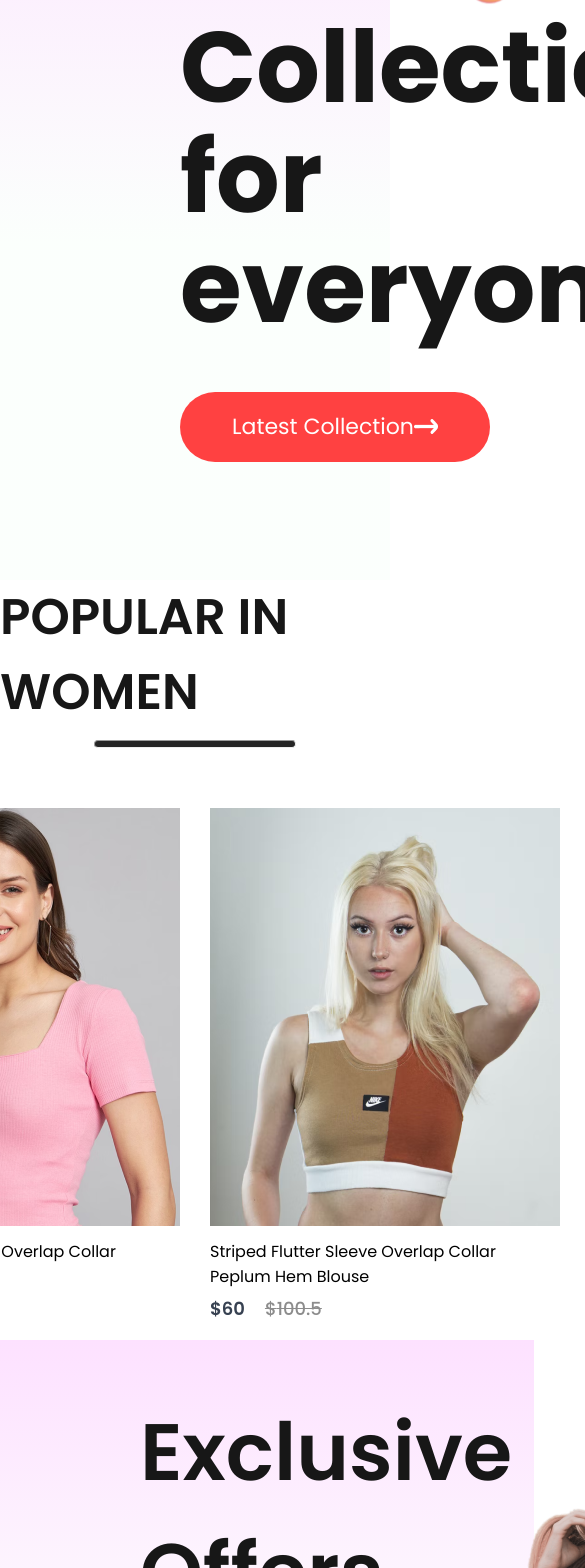
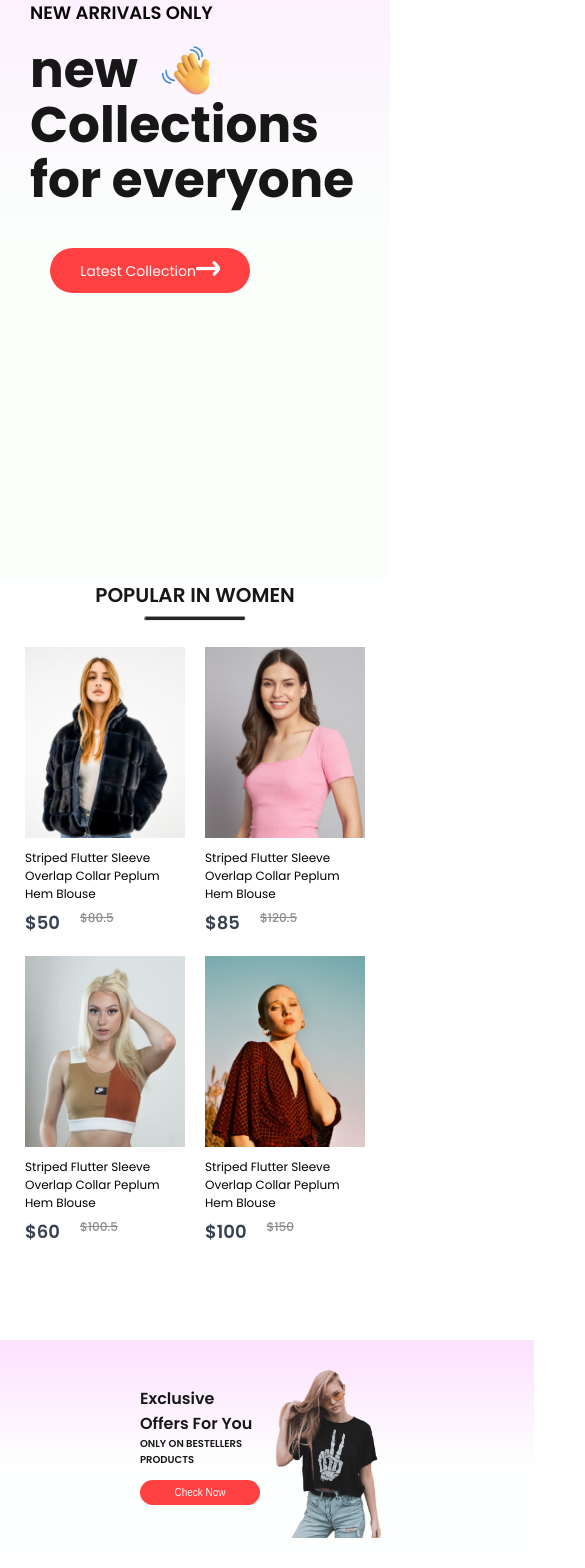
Before and after one commit to StellaCea/frontend, a React (Create React App) app: page / in a window 390 px wide. Shown: the part 320-1888 px from the top of the page, 585 px wide, since content can reach past the window. Built offline with nearby package versions, Linux system fonts and the light colour scheme.

Commit message:
made home page responsive

```diff
--- a/src/Components/Footer/Footer.css
+++ b/src/Components/Footer/Footer.css
@@ -52,3 +52,28 @@
     height: 3px;
     background: #c7c7c7;
 }
+@media (max-width: 800px) {
+    .footer{
+        gap: 20px;
+    }
+    .footer-logo{
+        gap: 10px;
+        align-items: end;
+    }
+    .footer-logo img{
+        width: 40px;
+    }
+    .footer-logo p{
+        font-size: 25px;
+    }
+    .footer-links{
+        font-size: 14px;
+        gap: 10px;
+    }
+    .footer-social-icons img{
+        width: 22px;
+    }
+    .footer-copyright{
+        font-size: 13px;
+    }
+}
--- a/src/Components/Hero/Hero.css
+++ b/src/Components/Hero/Hero.css
@@ -50,3 +50,103 @@
     align-items: center;
     justify-content: center;
 }
+@media (max-width:1280px) {
+    .hero-left{
+        padding-left: 100px;
+    }
+    .hero-left h2{
+        font-size: 22px;
+    }
+    .hero-left p{
+        font-size: 60px;
+    }
+    .hero-hand-icon img{
+        width: 80px;
+    }
+    .hero-latest-button{
+        gap: 10px;
+        width: 250px;
+        height: 60px;
+        margin: 20px;
+        font-size: 18px;
+    }
+    .hero-right img{
+        width: 500px;
+    }
+}
+@media (max-width:1024px) {
+    .hero-left {
+        padding-left: 80px;
+    }
+
+    .hero-left h2 {
+        font-size: 20px;
+    }
+
+    .hero-left p {
+        font-size: 50px;
+    }
+
+    .hero-hand-icon img {
+        width: 65px;
+    }
+
+    .hero-latest-button {
+        width: 220px;
+        height: 50px;
+        font-size: 16px;
+    }
+
+    .hero-right img {
+        width: 400px;
+    }
+}
+@media (max-width:800px) {
+    .hero-left {
+        padding-left: 30px;
+    }
+
+    .hero-left h2 {
+        font-size: 16px;
+    }
+
+    .hero-left p {
+        font-size: 40px;
+    }
+
+    .hero-hand-icon img {
+        width: 50px;
+    }
+
+    .hero-latest-button {
+        width: 175px;
+        height: 40px;
+        font-size: 13px;
+    }
+
+    .hero-right img {
+        width: 300px;
+    }
+}
+@media (max-width:500px) {
+    .hero {
+        flex-direction: column;
+    }
+    .hero-right{
+        display: none;
+    }
+    .hero-left h2{
+        font-size: 18px;
+    }
+    .hero-left p{
+        font-size: 50px;
+    }
+    .hero-hand-icon img{
+        width: 55px;
+    }
+    .hero-latest-button{
+        width: 200px;
+        height: 45px;
+        font-size: 14px;
+    }
+}
--- a/src/Components/Items/Item.css
+++ b/src/Components/Items/Item.css
@@ -1,5 +1,8 @@
 .item{
-    width: 350px;
+    width: 280px;
+}
+.item img{
+    width: 280px;
 }
 .item p{
     margin: 6px 0px;
@@ -23,3 +26,50 @@
     transform: scale(1.05);
     transition: 0.6s;
 }
+@media (max-width:1280px) {
+    .item{
+        width: 220px;
+        font-size: 14px;
+    }
+    .item img{
+        width: 220px;
+    }
+    .item-price-old{
+        font-size: 14px;
+    }
+}
+@media (max-width:1024px) {
+    .item{
+        width: 170px;
+        font-size: 13px;
+    }
+    .item img{
+        width: 170px;
+    }
+    .item-price-old{
+        font-size: 13px;
+    }
+}
+@media (max-width:800px) {
+    .item {
+        width: 120px;
+        font-size: 12px;
+    }
+
+    .item img {
+        width: 120px;
+    }
+
+    .item-price-old {
+        font-size: 12px;
+    }
+}
+@media (max-width:500px) {
+    .item{
+        width: 160px;
+    }
+    .item img{
+        width: 160px;
+    }
+
+}
--- a/src/Components/NewCollections/NewCollections.css
+++ b/src/Components/NewCollections/NewCollections.css
@@ -25,3 +25,64 @@
     margin-top: 50px;
     gap: 30px;
 }
+
+@media (max-width:1280px) {
+
+    .new-collections h1 {
+        font-size: 40px;
+    }
+
+    .new-collections hr {
+        width: 160px;
+        height: 4px;
+    }
+
+    .collections {
+        gap: 20px;
+        margin-top: 30px;
+    }
+}
+
+@media (max-width:1024px) {
+
+    .new-collections h1 {
+        font-size: 30px;
+    }
+
+    .new-collections hr {
+        width: 120px;
+        height: 3px;
+    }
+
+    .collections {
+        gap: 15px;
+        margin-top: 20px;
+    }
+}
+
+@media (max-width:800px) {
+    .new-collections {
+        gap: 6px;
+    }
+
+    .new-collections h1 {
+        font-size: 20px;
+    }
+
+    .new-collections hr {
+        width: 100px;
+    }
+
+    .collections {
+        gap: 5px;
+    }
+}
+
+@media (max-width:500px) {
+
+    .collections {
+        display: grid;
+        grid-template-columns: 1fr 1fr;
+        gap: 20px;
+    }
+}
--- a/src/Components/NewsLetter/NewsLetter.css
+++ b/src/Components/NewsLetter/NewsLetter.css
@@ -48,3 +48,112 @@
     font-size: 16px;
     cursor: pointer;
 }
+@media (max-width:1280px) {
+    .newsletter{
+        padding: 0px 80px;
+        margin-bottom: 120px;
+        gap: 20px;
+    }
+    .newsletter h1{
+        font-size: 36px;
+    }
+    .newsletter p{
+        font-size: 16px;
+    }
+    .newsletter div{
+        width: 600px;
+        height: 60px;
+    }
+    .newsletter div input{
+        width: 400px;
+    }
+    .newsletter div button{
+        width: 160px;
+        height: 60px;
+    }
+}
+@media (max-width:1024px) {
+    .newsletter {
+        margin-bottom: 60px;
+    }
+
+    .newsletter h1 {
+        font-size: 30px;
+    }
+
+    .newsletter p{
+        font-size: 14px;
+    }
+
+    .newsletter div {
+        width: 500px;
+        height: 50px;
+    }
+
+    .newsletter div input {
+        width: 300px;
+        font-size: 14px;
+    }
+
+    .newsletter div button {
+        width: 120px;
+        height: 50px;
+        font-size: 14px;
+    }
+}
+@media (max-width:800px) {
+    .newsletter {
+        margin-bottom: 30px;
+        height: 35vh;
+    }
+
+    .newsletter h1 {
+        font-size: 18px;
+    }
+
+    .newsletter p {
+        font-size: 12px;
+    }
+
+    .newsletter div {
+        width: 400px;
+        height: 40px;
+    }
+
+    .newsletter div input {
+        width: 200px;
+        font-size: 13px;
+    }
+
+    .newsletter div button {
+        width: 100px;
+        height: 40px;
+        font-size: 13px;
+    }
+}
+@media (max-width:500px) {
+    .newsletter {
+        height: 25vh;
+        width: 100%;
+        padding: 0;
+        gap: 15px;
+    }
+
+    .newsletter h1 {
+        font-size: 16px;
+    }
+
+    .newsletter p {
+        font-size: 13px;
+        max-width: 200px;
+        text-align: center;
+    }
+
+    .newsletter div {
+        width: 290px;
+    }
+
+    .newsletter div input {
+        width: 130px;
+    }
+}
--- a/src/Components/Offers/Offers.css
+++ b/src/Components/Offers/Offers.css
@@ -42,3 +42,104 @@
     justify-content: flex-end;
     padding-top: 50px;
 }
+@media (max-width:1280px) {
+    .offers{
+        padding: 0px, 80px;
+        margin-bottom: 120px;
+    }
+    .offers-left h1{
+        font-size: 40px;
+    }
+    .offers-left p{
+        font-size: 18px;
+    }
+    .offers-right img{
+        width: 300px;
+    }
+    .offers-left button{
+        width: 220px;
+        height: 50px;
+        font-size: 18px;
+    }
+    .offers-right{
+        padding-top: 30px;
+    }
+}
+@media (max-width:1024px) {
+    .offers {
+        padding: 0px, 60px;
+        margin-bottom: 80px;
+        height: 40vh;
+    }
+
+    .offers-left h1 {
+        font-size: 30px;
+    }
+
+    .offers-left p {
+        font-size: 16px;
+    }
+
+    .offers-right img {
+        width: 200px;
+    }
+
+    .offers-left button {
+        width: 160px;
+        height: 40px;
+        font-size: 16px;
+    }
+
+    .offers-right {
+        padding-top: 10px;
+    }
+}
+@media (max-width:800px) {
+    .offers {
+        margin-bottom: 60px;
+    }
+
+    .offers-left h1 {
+        font-size: 22px;
+    }
+
+    .offers-left p {
+        font-size: 13px;
+    }
+
+    .offers-right img {
+        width: 180px;
+    }
+
+    .offers-left button {
+        width: 140px;
+        height: 30px;
+        font-size: 12px;
+    }
+}
+@media (max-width:500px) {
+    .offers {
+        height: 25vh;
+        margin-bottom: 50px;
+    }
+
+    .offers-left h1 {
+        font-size: 16px;
+    }
+
+    .offers-left p {
+        font-size: 10px;
+    }
+
+    .offers-right img {
+        width: 120px;
+    }
+
+    .offers-left button {
+        width: 120px;
+        height: 25px;
+        font-size: 10px;
+        margin-top: 12px;
+    }
+
+}
--- a/src/Components/Popular/Popular.css
+++ b/src/Components/Popular/Popular.css
@@ -21,3 +21,67 @@
     display: flex;
     gap: 30px;
 }
+@media (max-width:1280px) {
+    .popular{
+        height: 70vh;
+    }
+    .popular h1{
+        font-size: 40px;
+    }
+    .popular hr{
+        width: 160px;
+        height: 4px;
+    }
+    .popular-item{
+        gap: 20px;
+        margin-top: 30px;
+    }
+}
+@media (max-width:1024px) {
+    .popular {
+        height: 60vh;
+    }
+
+    .popular h1 {
+        font-size: 30px;
+    }
+
+    .popular hr {
+        width: 120px;
+        height: 3px;
+    }
+
+    .popular-item {
+        gap: 15px;
+        margin-top: 20px;
+    }
+}
+@media (max-width:800px) {
+    .popular {
+        height: 50vh;
+        gap: 6px;
+    }
+
+    .popular h1 {
+        font-size: 20px;
+    }
+
+    .popular hr {
+        width: 100px;
+    }
+
+    .popular-item {
+        gap: 5px;
+    }
+}
+@media (max-width:500px) {
+    .popular {
+        height: 90vh;
+    }
+
+    .popular-item {
+        display: grid;
+        grid-template-columns: 1fr 1fr;
+        gap: 20px;
+    }
+}
```
